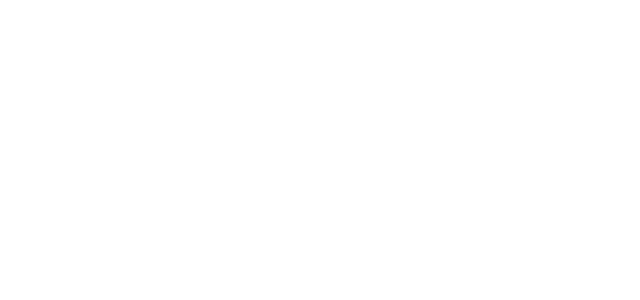
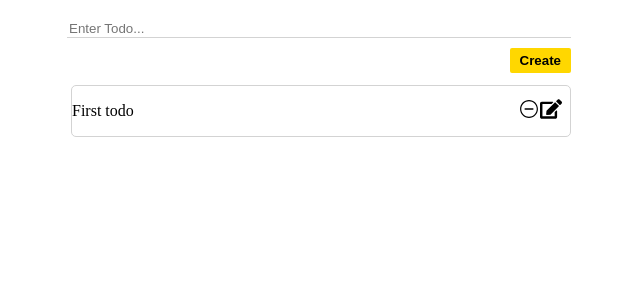
Before and after one commit to devs-of-abdullah/react-ts-redux-todo_project, a React (Vite) app: page / in a window 1280 px wide. Shown: the top 300 px of the page, without its empty margins (319-959 px from the left). Built offline with nearby package versions, Linux system fonts and the light colour scheme.

Commit message:
Add Todo components and styles; include react-icons dependency

```diff
--- a/package.json
+++ b/package.json
@@ -11,7 +11,8 @@
   },
   "dependencies": {
     "react": "^19.2.0",
-    "react-dom": "^19.2.0"
+    "react-dom": "^19.2.0",
+    "react-icons": "^5.5.0"
   },
   "devDependencies": {
     "@eslint/js": "^9.39.1",
--- a/src/App.tsx
+++ b/src/App.tsx
@@ -1,7 +1,11 @@
+import "./css/App.css"
+import TodoCreate from "./components/TodoCreate"
+import TodoList from "./components/TodoList"
 function App() {
   return (
     <div>
-
+      <TodoCreate/>
+      <TodoList/>
     </div>
   )
 }
--- /dev/null
+++ b/src/components/Todo.tsx
@@ -0,0 +1,21 @@
+import { IoIosRemoveCircleOutline } from "react-icons/io";
+import { FaCheck } from "react-icons/fa";
+import { FaEdit } from "react-icons/fa";
+
+function Todo() {
+  return (
+    <div className="todo">
+      <div>First todo</div>
+      <div>
+        <IoIosRemoveCircleOutline
+          className="icons"
+
+        />
+        <FaEdit className="icons" style={{ marginRight: "8px" }} />
+      </div>
+    </div>
+  );
+
+}
+
+export default Todo;
--- /dev/null
+++ b/src/components/TodoCreate.tsx
@@ -0,0 +1,10 @@
+function TodoCreate() {
+  return (
+    <div className='todo-create'>
+      <input placeholder="Enter Todo..." className="todo-create-input" type='text' />
+      <button className="todo-create-button">Create</button>
+    </div>
+  )
+}
+
+export default TodoCreate
--- /dev/null
+++ b/src/components/TodoList.tsx
@@ -0,0 +1,10 @@
+import Todo from "./Todo"
+function TodoList() {
+  return (
+    <div>
+      <Todo/>
+    </div>
+  )
+}
+
+export default TodoList
--- /dev/null
+++ b/src/css/App.css
@@ -0,0 +1,48 @@
+body{
+    padding: 0;
+    margin: 0;
+    width: 100%;
+    display: flex;
+    flex-direction: column;
+    justify-content: center;
+    align-items: center;
+}
+.todo-create{
+    width:500px;
+    display: flex;
+    flex-direction: column;
+    justify-content: center;
+    align-items: flex-end;
+    margin-top: 20px;
+}
+.todo-create-input{
+    width: 100%;
+    border: none;
+    border-bottom: 1px solid lightgray;
+    outline: none;
+}
+.todo-create-button{
+    border: none;
+    padding: 5px 10px;
+    border-radius: 2px;
+    color: black;
+    background-color: gold;
+    font-weight: 700;
+    margin-top: 10px;
+    cursor: pointer;
+}
+.todo{
+    display: flex;
+    flex-direction: row;
+    justify-content: space-between;
+    align-items: center;
+    border: 1px solid lightgray;
+    padding:12px 0 ;
+    margin: 12px 0;
+    border-radius: 5px;
+
+}
+.icons {
+    font-size: 22px;
+    cursor: pointer;
+}
```
Also changed, not shown: 1 other file (tests, documents, lock files or other folders).
